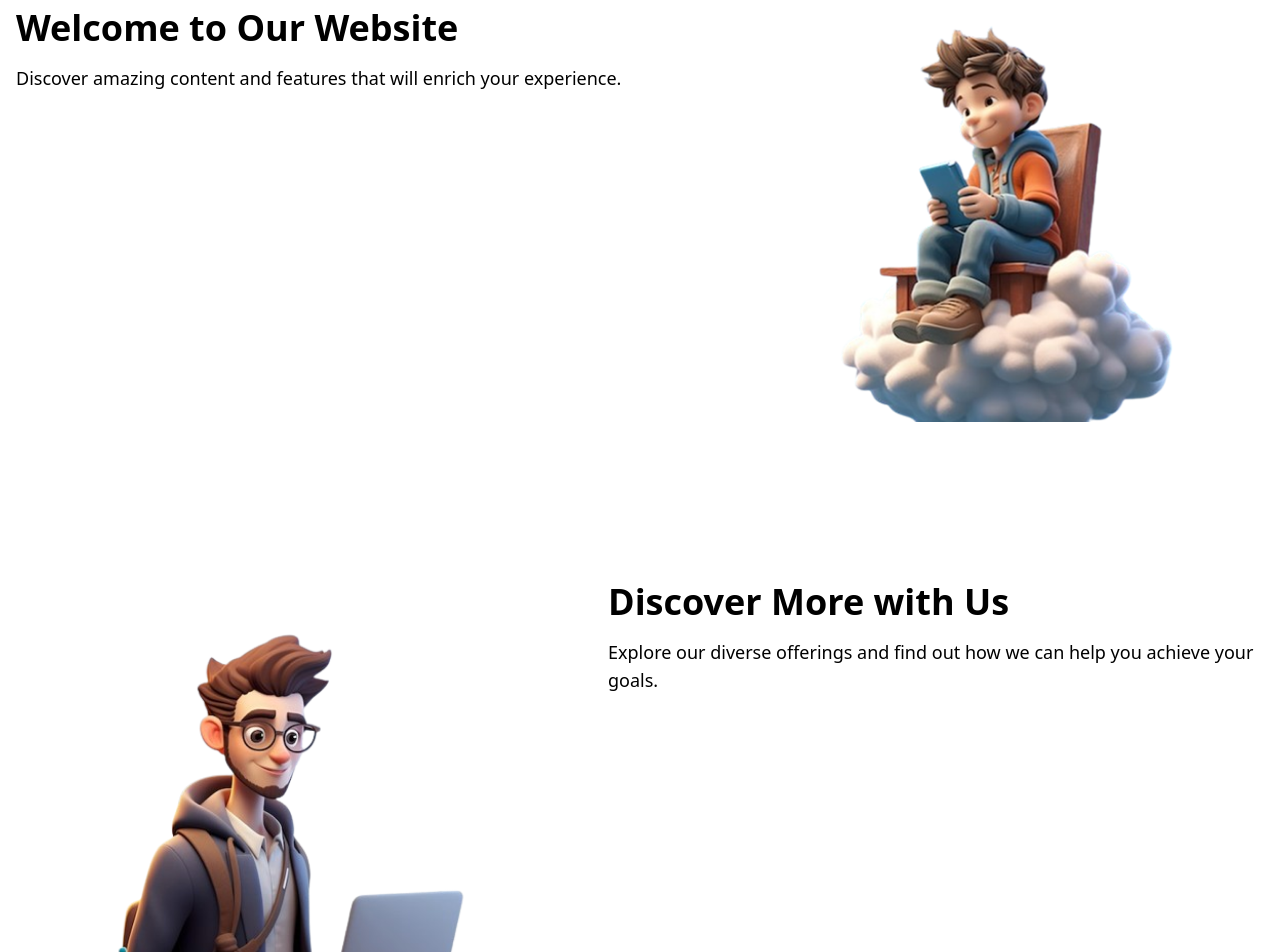
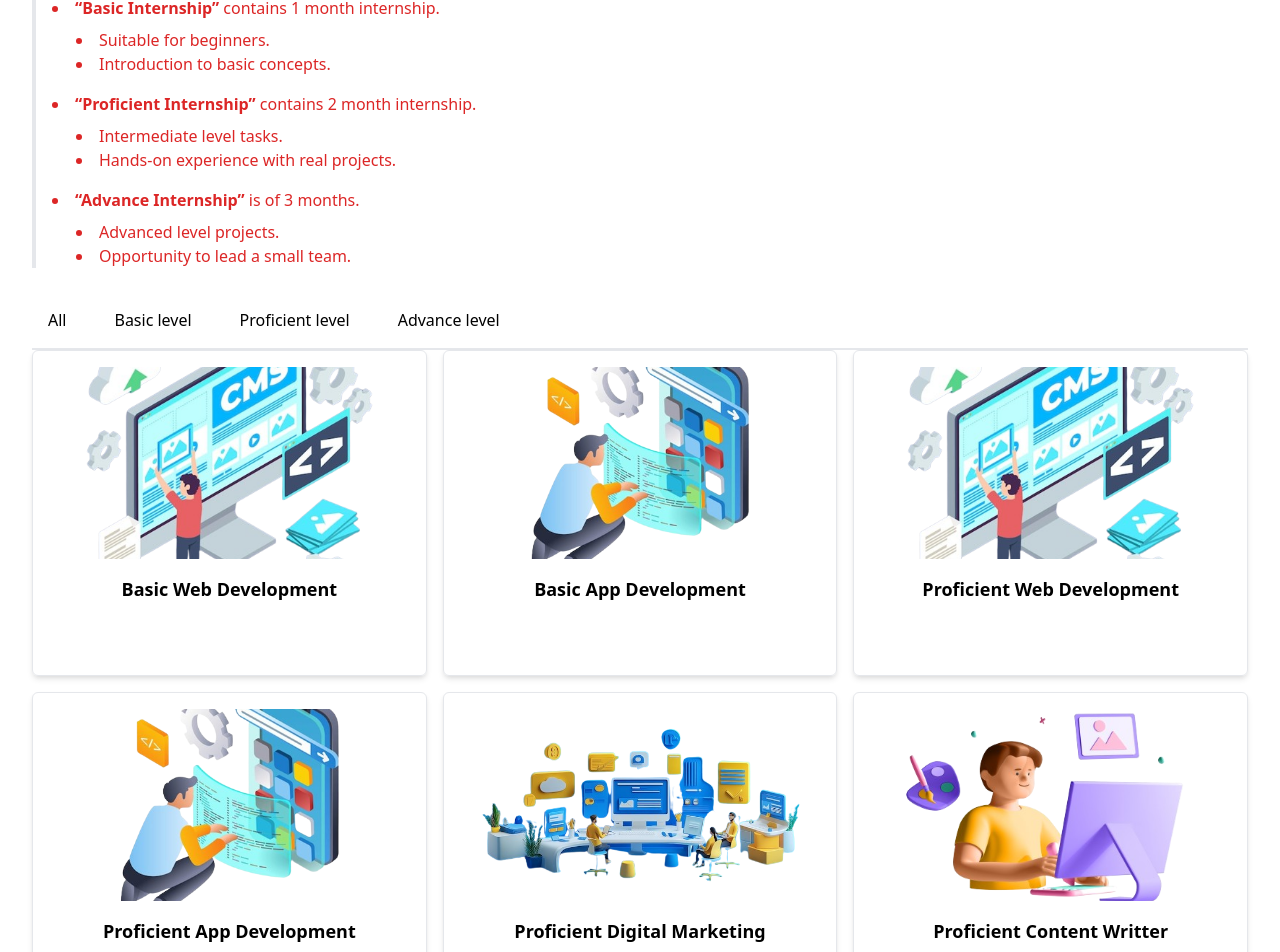
Before and after one commit to GhostSomnath/Final-Yr-Major-Project, a React (Vite) app in the folder Frontend/: page /internships in a window 1280 px wide. Shown: the part 177-1129 px from the top of the page. Built offline with nearby package versions, Linux system fonts and the light colour scheme.

Commit message:
created pages and fixed the bugs

```diff
--- a/Frontend/package.json
+++ b/Frontend/package.json
@@ -14,7 +14,9 @@
     "framer-motion": "^11.3.29",
     "react": "^18.3.1",
     "react-dom": "^18.3.1",
-    "react-icons": "^5.3.0"
+    "react-icons": "^5.3.0",
+    "react-router-dom": "^6.26.1",
+    "react-tabs": "^6.0.2"
   },
   "devDependencies": {
     "@eslint/js": "^9.9.0",
--- a/Frontend/src/App.jsx
+++ b/Frontend/src/App.jsx
@@ -1,23 +1,34 @@
 import React from 'react';
+import { BrowserRouter as Router, Route, Routes } from 'react-router-dom';
+import Navbar from './components/Navbar';
 import Footer from './components/Footer';
+import Home from './Pages/Home';
+import Internships from './Pages/Internships';
+import Updates from './Pages/Updates';
+import About from './Pages/About';
+import ContactUs from './Pages/ContactUs';
+
 import '@fortawesome/fontawesome-free/css/all.min.css';
-import Navbar from './components/Navbar';
-import Hero1 from './components/Hero1';
-import Hero2 from './components/Hero2';
-
 
 function App() {
   return (
+    <Router>
       <div className="flex flex-col min-h-screen">
         <Navbar />
         <header className="bg-white text-sky-600 font-bold py-4 text-center">
         </header>
         <main className="flex-grow">
-        <Hero1 />
-        <Hero2 />
+          <Routes>
+            <Route path="/" element={<Home />} />
+            <Route path="/internships" element={<Internships />} />
+            <Route path="/updates" element={<Updates />} />
+            <Route path="/about" element={<About />} />
+            <Route path="/contact" element={<ContactUs />} />
+          </Routes>
         </main>
         <Footer />
       </div>
+    </Router>
   );
 }
 
--- /dev/null
+++ b/Frontend/src/Pages/About.jsx
@@ -0,0 +1,9 @@
+import React from 'react'
+
+function About() {
+  return (
+    <div>About</div>
+  )
+}
+
+export default About
--- /dev/null
+++ b/Frontend/src/Pages/ContactUs.jsx
@@ -0,0 +1,9 @@
+import React from 'react'
+
+function ContactUs() {
+  return (
+    <div>ContactUs</div>
+  )
+}
+
+export default ContactUs
--- /dev/null
+++ b/Frontend/src/Pages/Home.jsx
@@ -0,0 +1,15 @@
+// src/Pages/Home.jsx
+import React from 'react';
+import Hero1 from '../components/Hero1';
+import Hero2 from '../components/Hero2';
+
+function Home() {
+  return (
+    <div>
+      <Hero1 />
+      <Hero2 />
+    </div>
+  );
+}
+
+export default Home;
--- /dev/null
+++ b/Frontend/src/Pages/Internships.jsx
@@ -0,0 +1,131 @@
+import React, { useState } from 'react';
+import { Tab, Tabs, TabList, TabPanel } from 'react-tabs';
+import 'react-tabs/style/react-tabs.css';
+
+// Import images
+import img1 from '../assets/ftimg3.png';
+import img2 from '../assets/ftimg11.png';
+import img3 from '../assets/ftimg7.png';
+import img4 from '../assets/ftimg16.png';
+
+const internshipsData = {
+  basic: [
+    { image: img1, title: 'Basic Web Development' },
+    { image: img2, title: 'Basic App Development' },
+
+  ],
+  proficient: [
+    { image: img1, title: 'Proficient Web Development' },
+    { image: img2, title: 'Proficient App Development' },
+    { image: img3, title: 'Proficient Digital Marketing' },
+    { image: img4, title: 'Proficient Content Writter' },
+  ],
+  advance: [
+    { image: img1, title: 'Advance Web Development' },
+    { image: img2, title: 'Advance App Development' },
+  ],
+};
+
+const allInternships = [
+  ...internshipsData.basic,
+  ...internshipsData.proficient,
+  ...internshipsData.advance,
+];
+
+function InternshipCard({ image, title }) {
+  return (
+    <div className="border p-4 rounded-md shadow-md flex flex-col items-center">
+      <img src={image} alt={title} className="w-full h-48 object-cover rounded-md mb-4" />
+      <h2 className="font-bold text-lg text-center mb-4">{title}</h2>
+      <button className="bg-sky-600 text-white px-4 py-2 rounded">Enroll</button>
+    </div>
+  );
+}
+
+function Internships() {
+  const [selectedIndex, setSelectedIndex] = useState(0);
+
+  const handleTabSelect = (index) => {
+    setSelectedIndex(index);
+  };
+
+  return (
+    <div className="p-8">
+      {/* Rules Section */}
+      <div className="mb-6 border-l-4 border-sky-500 pl-4 text-red-600">
+        <h3 className="font-bold text-lg mb-2">Key Features:</h3>
+        <ul className="list-disc list-inside space-y-4">
+          <li>
+            <q className="font-bold ">Basic Internship</q> contains 1 month internship.
+            <ul className="list-disc list-inside pl-6 mt-2">
+              <li>Suitable for beginners.</li>
+              <li>Introduction to basic concepts.</li>
+            </ul>
+          </li>
+          <li>
+          <q className="font-bold ">Proficient Internship</q> contains 2 month internship.
+            <ul className="list-disc list-inside pl-6 mt-2">
+              <li>Intermediate level tasks.</li>
+              <li>Hands-on experience with real projects.</li>
+            </ul>
+          </li>
+          <li>
+          <q className="font-bold ">Advance Internship</q> is of 3 months.
+            <ul className="list-disc list-inside pl-6 mt-2">
+              <li>Advanced level projects.</li>
+              <li>Opportunity to lead a small team.</li>
+            </ul>
+          </li>
+        </ul>
+      </div>
+
+      <Tabs selectedIndex={selectedIndex} onSelect={handleTabSelect}>
+        <TabList className="flex flex-wrap space-x-2 md:space-x-4 border-b-2">
+          <Tab className={`p-3 md:p-4 cursor-pointer rounded-t-lg ${selectedIndex === 0 ? 'bg-sky-500 text-white' : 'bg-white text-sky-600'}`}>
+            All
+          </Tab>
+          <Tab className={`p-3 md:p-4 cursor-pointer rounded-t-lg ${selectedIndex === 1 ? 'bg-sky-500 text-white' : 'bg-white text-sky-600'}`}>
+            Basic level
+          </Tab>
+          <Tab className={`p-3 md:p-4 cursor-pointer rounded-t-lg ${selectedIndex === 2 ? 'bg-sky-500 text-white' : 'bg-white text-sky-600'}`}>
+            Proficient level
+          </Tab>
+          <Tab className={`p-3 md:p-4 cursor-pointer rounded-t-lg ${selectedIndex === 3 ? 'bg-sky-500 text-white' : 'bg-white text-sky-600'}`}>
+            Advance level
+          </Tab>
+        </TabList>
+
+        <TabPanel>
+          <div className="grid grid-cols-1 md:grid-cols-2 lg:grid-cols-3 gap-4">
+            {allInternships.map((internship, index) => (
+              <InternshipCard key={index} image={internship.image} title={internship.title} />
+            ))}
+          </div>
+        </TabPanel>
+        <TabPanel>
+          <div className="grid grid-cols-1 md:grid-cols-2 lg:grid-cols-3 gap-4">
+            {internshipsData.basic.map((internship, index) => (
+              <InternshipCard key={index} image={internship.image} title={internship.title} />
+            ))}
+          </div>
+        </TabPanel>
+        <TabPanel>
+          <div className="grid grid-cols-1 md:grid-cols-2 lg:grid-cols-3 gap-4">
+            {internshipsData.proficient.map((internship, index) => (
+              <InternshipCard key={index} image={internship.image} title={internship.title} />
+            ))}
+          </div>
+        </TabPanel>
+        <TabPanel>
+          <div className="grid grid-cols-1 md:grid-cols-2 lg:grid-cols-3 gap-4">
+            {internshipsData.advance.map((internship, index) => (
+              <InternshipCard key={index} image={internship.image} title={internship.title} />
+            ))}
+          </div>
+        </TabPanel>
+      </Tabs>
+    </div>
+  );
+}
+
+export default Internships;
--- /dev/null
+++ b/Frontend/src/Pages/Updates.jsx
@@ -0,0 +1,9 @@
+import React from 'react'
+
+function Updates() {
+  return (
+    <div>Updates</div>
+  )
+}
+
+export default Updates
--- a/Frontend/src/components/Footer.jsx
+++ b/Frontend/src/components/Footer.jsx
@@ -1,4 +1,5 @@
 import React from 'react';
+import logo from '../assets/logo.png'; // Import the logo image
 
 const Footer = () => {
   return (
@@ -7,8 +8,7 @@ const Footer = () => {
         <div className="flex flex-col md:flex-row justify-between items-center">
           {/* Logo */}
           <div className="mb-4 md:mb-0">
-          <img src="../assets/logo.png" alt="Logo" className="h-12" />
-
+            <img src={logo} alt="Logo" className="h-12" /> {/* Use imported logo */}
           </div>
 
           {/* Navigation Links */}
--- a/Frontend/src/components/Navbar.jsx
+++ b/Frontend/src/components/Navbar.jsx
@@ -1,5 +1,6 @@
 import React, { useState } from 'react';
 import { FaUser, FaMoon, FaSun, FaBars, FaTimes } from 'react-icons/fa';
+import logo from '../assets/logo.png'; // Import logo image
 
 const Navbar = () => {
   const [isMenuOpen, setIsMenuOpen] = useState(false);
@@ -16,7 +17,7 @@ const Navbar = () => {
       <div className="container mx-auto px-4 flex items-center justify-between py-4">
         {/* Logo */}
         <div className="flex-shrink-0">
-          <img src="/logo.png" alt="Logo" className="h-10" />
+          <img src={logo} alt="Logo" className="h-10" /> {/* Use imported logo */}
         </div>
 
         {/* Hamburger Button */}
```
Also changed, not shown: Frontend/src/Pages/LoginSignup.jsx (added, +9 -0 lines), 1 other file (tests, documents, lock files or other folders). Lines whose indentation alone changed are shown as unchanged.
